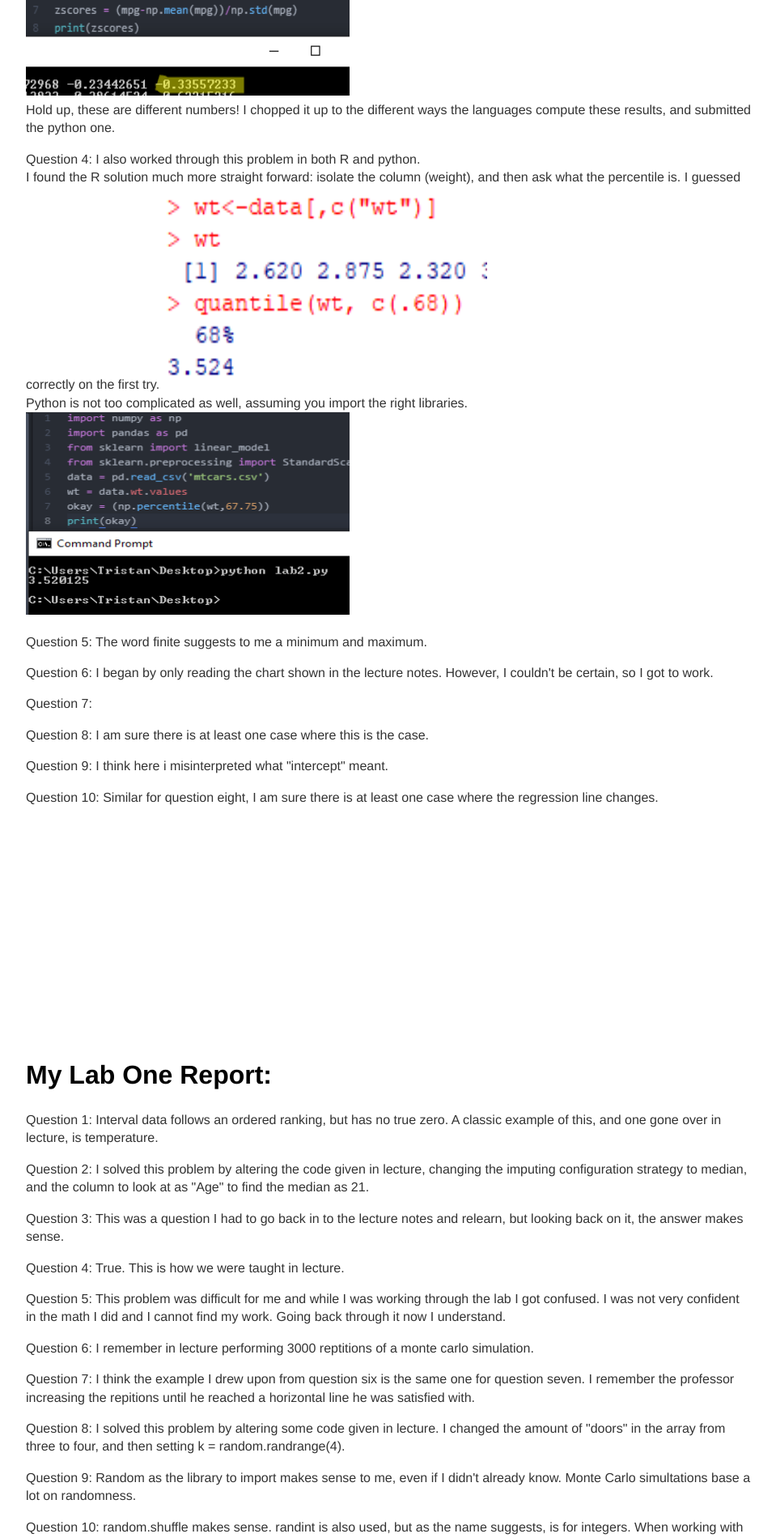
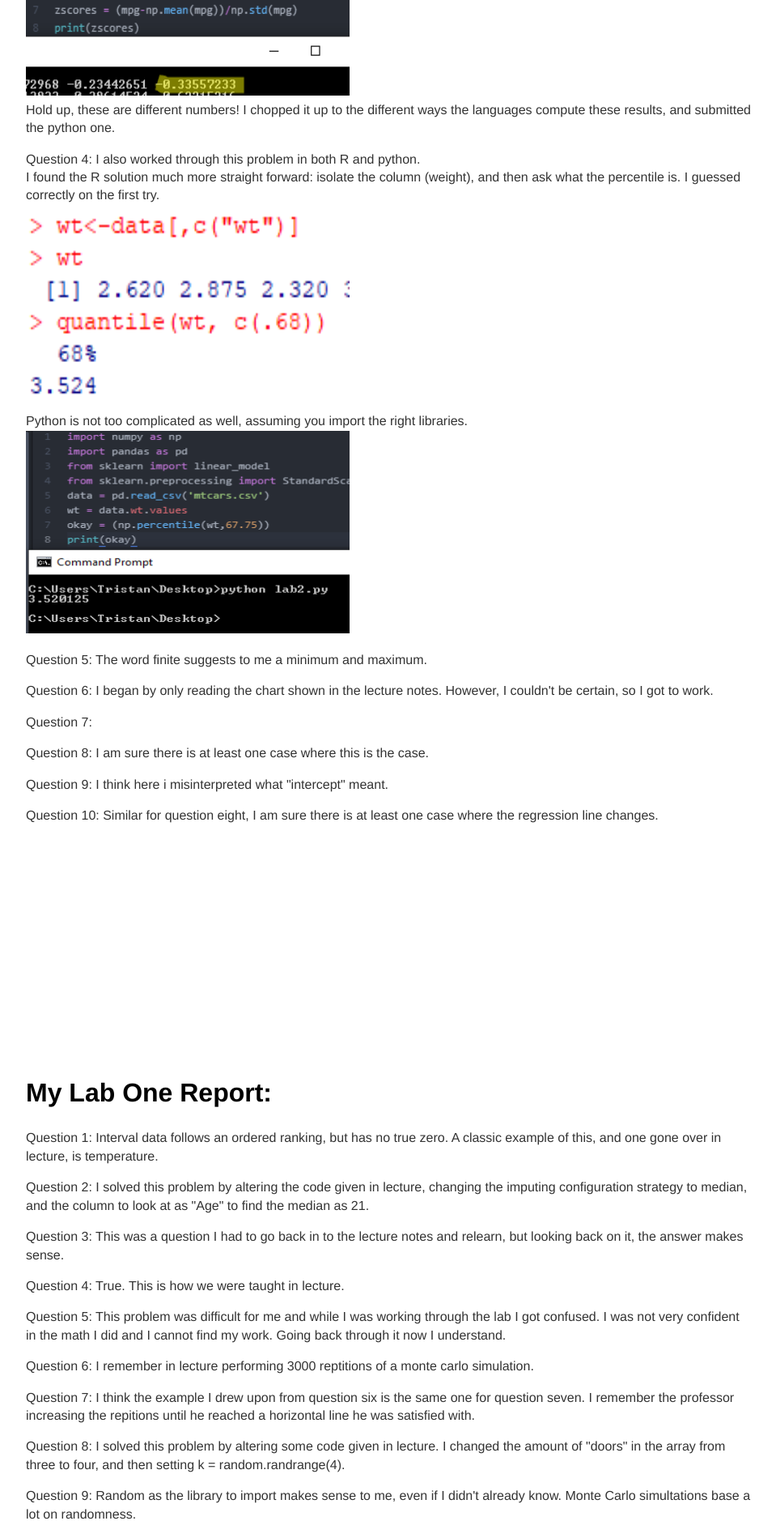
Before and after one commit to tlrob/tlrob.github.io, a Jekyll site: the page built from index.html, in a window 1280 px wide. Shown: the part 793-2692 px from the top of the page at 81% size, without its empty margins (160-1119 px from the left). Built offline with Jekyll 4.4.1, drawn with Linux system fonts in a browser that asks for light colours.

Commit message:
Update index.html

```diff
--- a/index.html
+++ b/index.html
@@ -8,7 +8,7 @@
 	<p>Question 1: I recognized this as a Chebyschev's Theorem problem. However, I misunderstood the prompt and entered in 8. Should have entered in the center of eight - four. I assume this was accounted for in a way since I got half credit ;)</p>
 	<p>Question 2: In my experience, quantiles can be arbetrary and not solely based on z-scores.</p>
 	<p>Question 3: I have a confession to make. I prefer using R over python for problems such as these. Here is my R attempt:<br> <img src="r_q3.png" alt="q3_r" width="400" height="250"> <br> However, I did it on Python too!<br> <img src="python_q3.png" alt="p_q3" width="400" height="250"><br>Hold up, these are different numbers! I chopped it up to the different ways the languages compute these results, and submitted the python one.</p>
-	<p>Question 4: I also worked through this problem in both R and python.<br> I found the R solution much more straight forward: isolate the column (weight), and then ask what the percentile is. I guessed correctly on the first try. <img src="r_q4.png" alt="r_q4" width="400" height="250"> <br> Python is not too complicated as well, assuming you import the right libraries. <img src="python_q4.png" alt="p_q4" width="400" height="250"></p>
+	<p>Question 4: I also worked through this problem in both R and python.<br> I found the R solution much more straight forward: isolate the column (weight), and then ask what the percentile is. I guessed correctly on the first try. <br><img src="r_q4.png" alt="r_q4" width="400" height="250"> <br> Python is not too complicated as well, assuming you import the right libraries. <br><img src="python_q4.png" alt="p_q4" width="400" height="250"><br></p>
 	<p>Question 5: The word finite suggests to me a minimum and maximum.</p>
 	<p>Question 6: I began by only reading the chart shown in the lecture notes. However, I couldn't be certain, so I got to work.</p>
 	<p>Question 7: </p>
```
